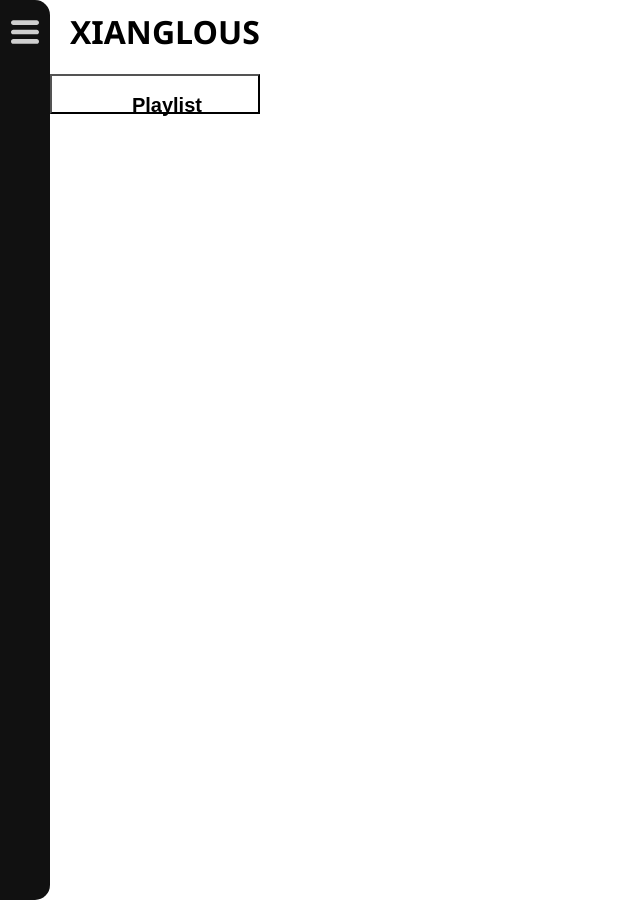
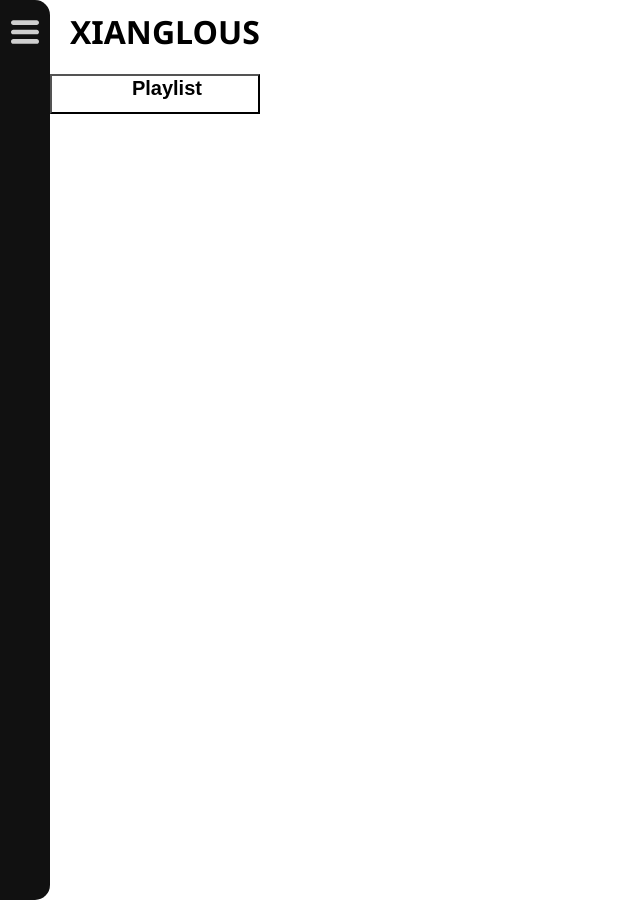
Before and after one commit to xianglous/xianglous.github.io, a Jekyll site: the page built from index.md, in a window 1280 px wide. Shown: the whole page, without its empty margins (0-640 px from the left). Built offline with Jekyll 4.4.1, drawn with Linux system fonts in a browser that asks for light colours.

Commit message:
changed padding

```diff
--- a/assets/static/style.css
+++ b/assets/static/style.css
@@ -10,9 +10,6 @@ html, body {
 h1 {
     font-family: 'Segoe UI', Tahoma, Geneva, Verdana, sans-serif;
     margin-left: 20px;
-}
-
-h1 {
     margin-top: 10px;
 }
 
@@ -111,9 +108,13 @@ h1 {
     background-color: grey;
 }
 
+.collapsible .collapsibleButton h2 {
+    margin-top: 0px;
+}
+
 .collapsible .collapsibleContent {
     display: none;
-    margin-left: 30px;
+    margin-left: 10px;
 }
 
 /* On smaller screens, where height is less than 450px, change the style of the sidenav (less padding and a smaller font size) */
```
